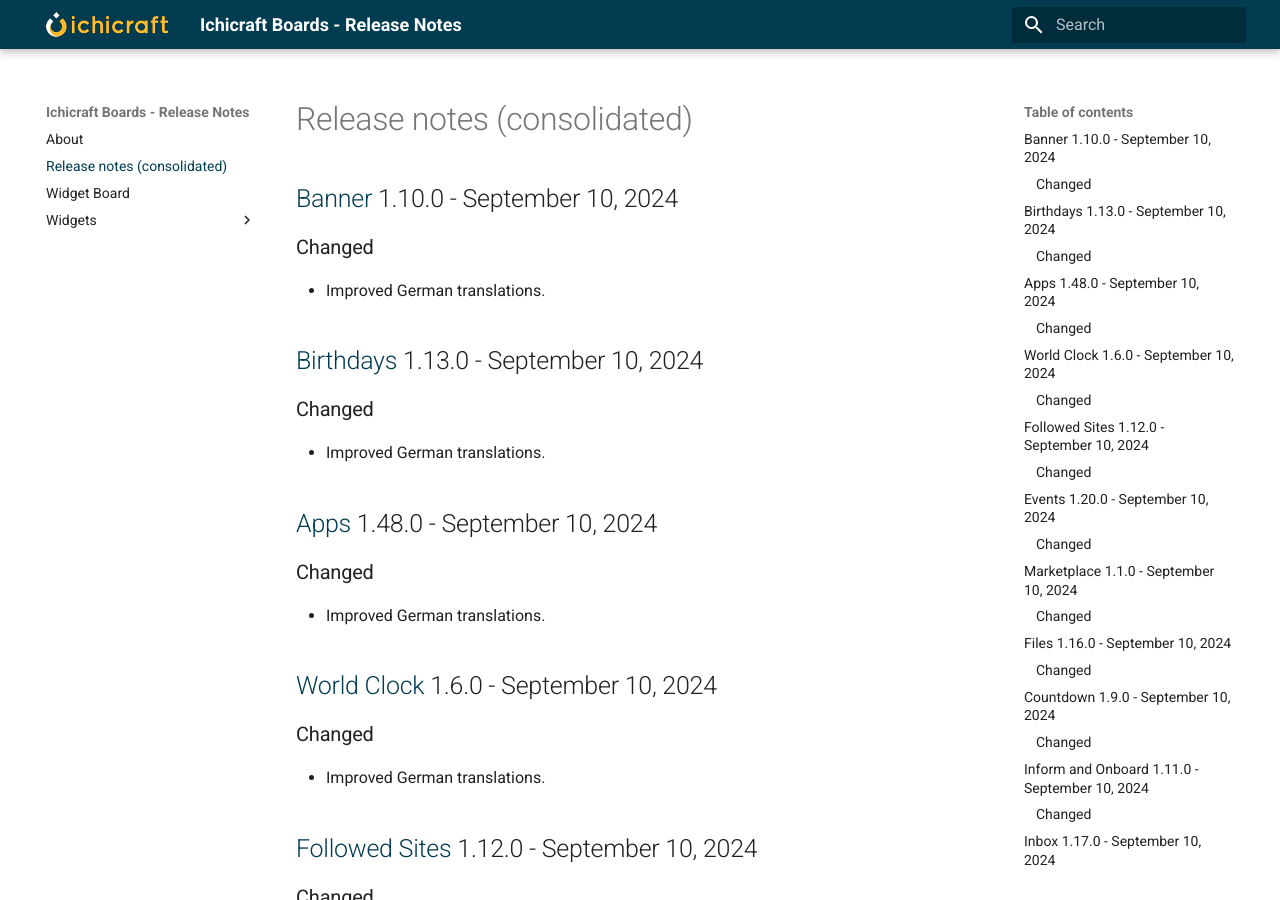
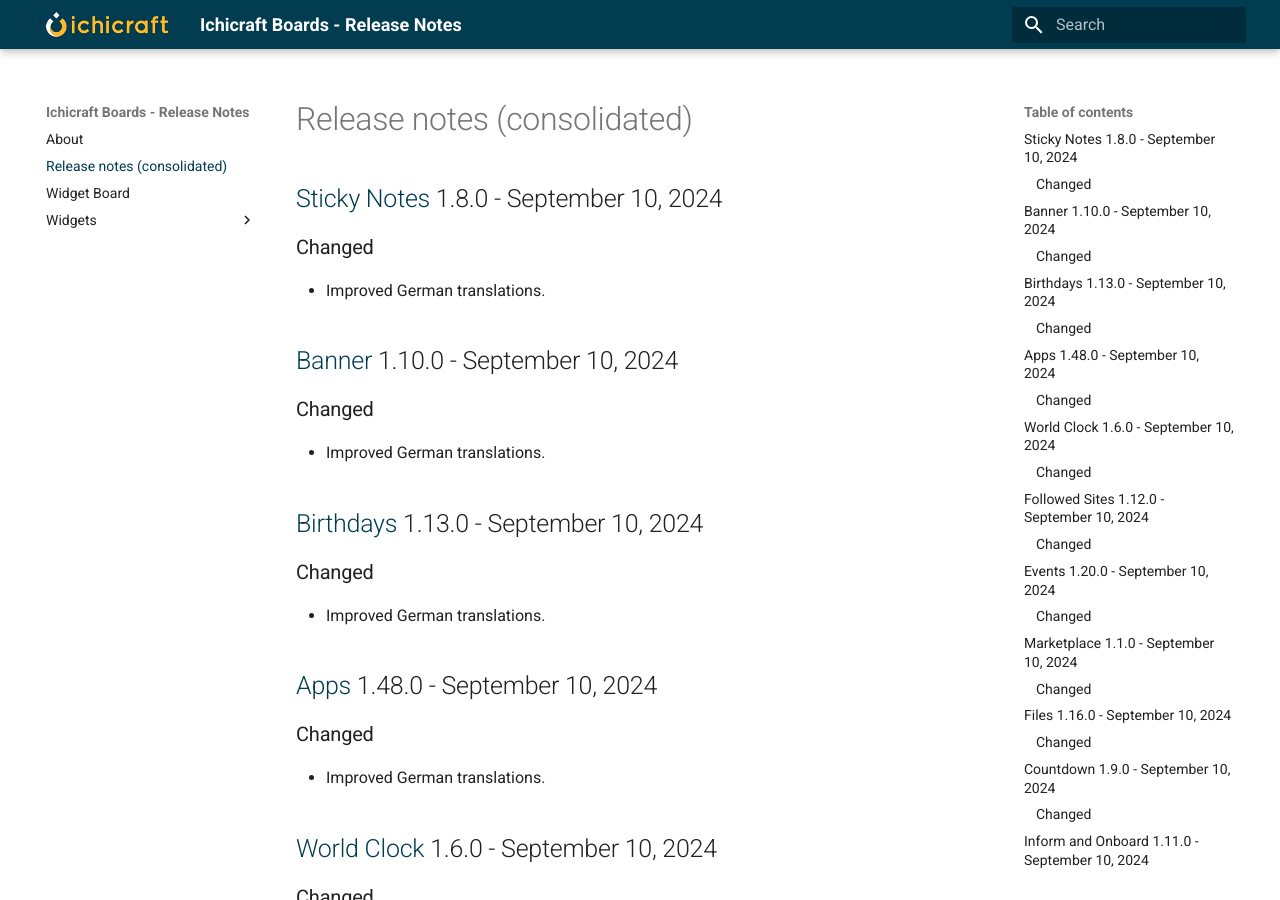
Before and after one commit to ichicraft/widgets-docs, an MkDocs documentation site: the page built from docs/Release-notes-(consolidated).md, in a window 1280 px wide and 900 px high. Built offline with MkDocs 1.6.1 and Material for MkDocs 9.7.7, drawn with Linux system fonts in a browser that asks for light colours.

Commit message:
Release notes updated by BuildService

```diff
--- a/docs/Release-notes-(consolidated).md
+++ b/docs/Release-notes-(consolidated).md
@@ -1,3 +1,8 @@
+## [Sticky Notes](./Widgets/Sticky Notes.md) 1.8.0 - September 10, 2024
+
+### Changed
+- Improved German translations.
+
 ## [Banner](./Widgets/Banner.md) 1.10.0 - September 10, 2024
 
 ### Changed
```
Also changed, not shown: docs/Widgets/Sticky Notes.md (+5 -0 lines).
